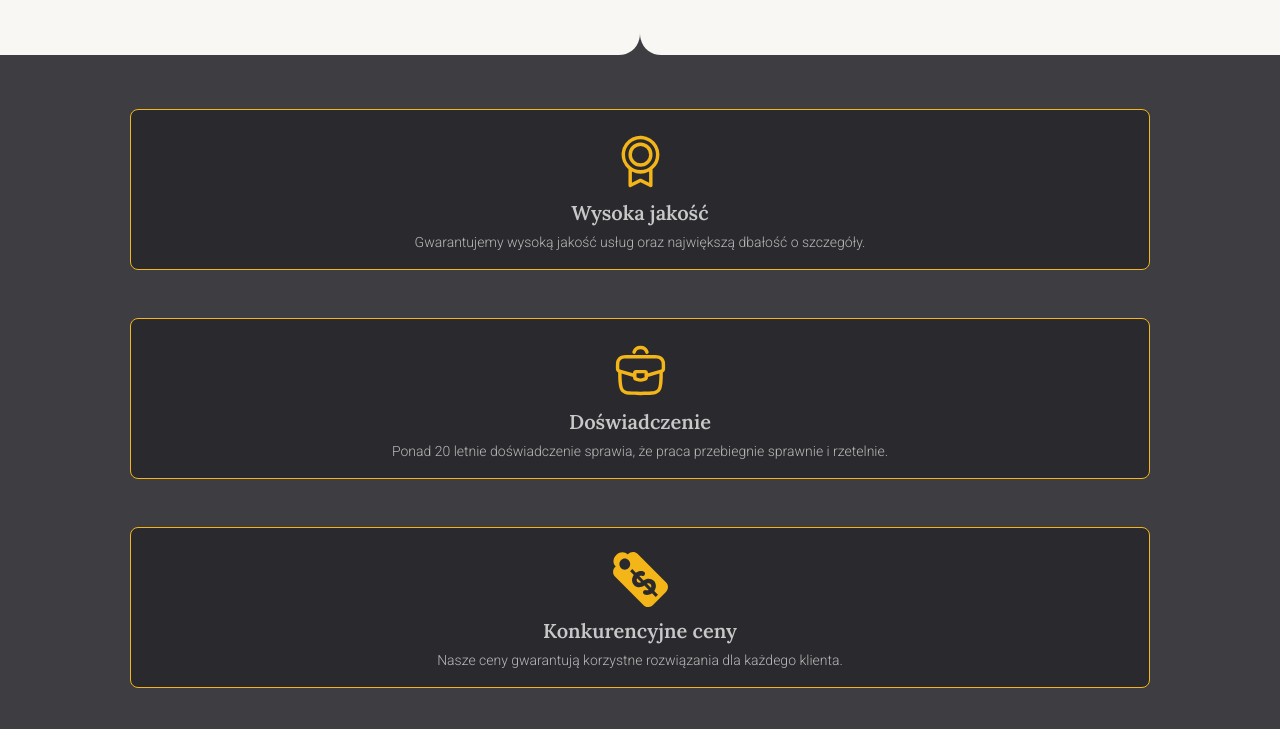
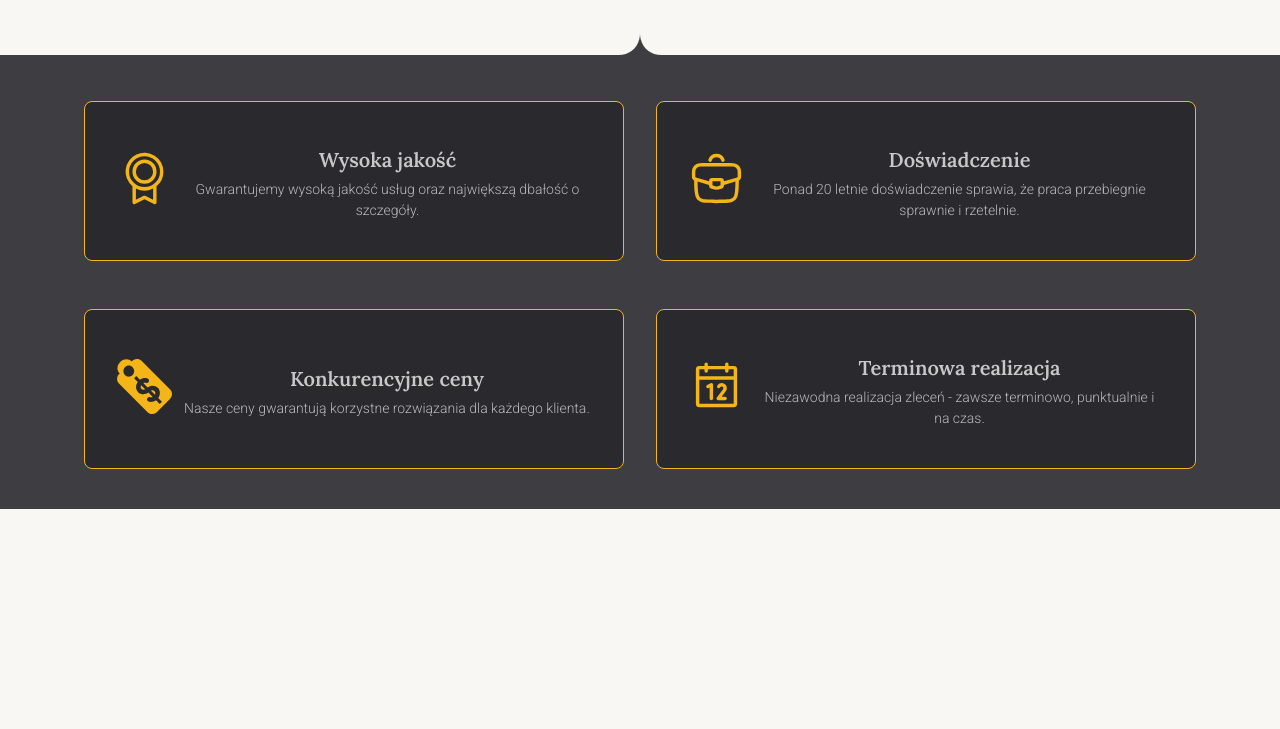
Before and after one commit to Kuba1507/Dawid_Pytlik, a website: page index.html in a window 1280 px wide. Shown: the part 1231-1960 px from the top of the page. After the commit the page ends 1740 px from the top, so only its background shows below. Drawn offline with Linux system fonts and the light colour scheme.

Commit message:
styled advantages section for tablets

```diff
--- a/src/sass/_media.scss
+++ b/src/sass/_media.scss
@@ -80,6 +80,25 @@
 			.split {
 				transform: rotate(180deg) translateY(200px);
 			}
+
+			.cards-box {
+				flex-direction: row;
+				align-items: flex-start;
+				justify-content: center;
+				flex-wrap: wrap;
+				padding: 1em 0;
+
+				&__card {
+					flex-direction: row;
+					margin: 1.5em 1em;
+					height: 160px;
+					width: 45%;
+
+					&-icon {
+						margin: 0 0.75em 0 0;
+					}
+				}
+			}
 		}
 	}
 }
```
Also changed, not shown: dist/css/style.min.css.
